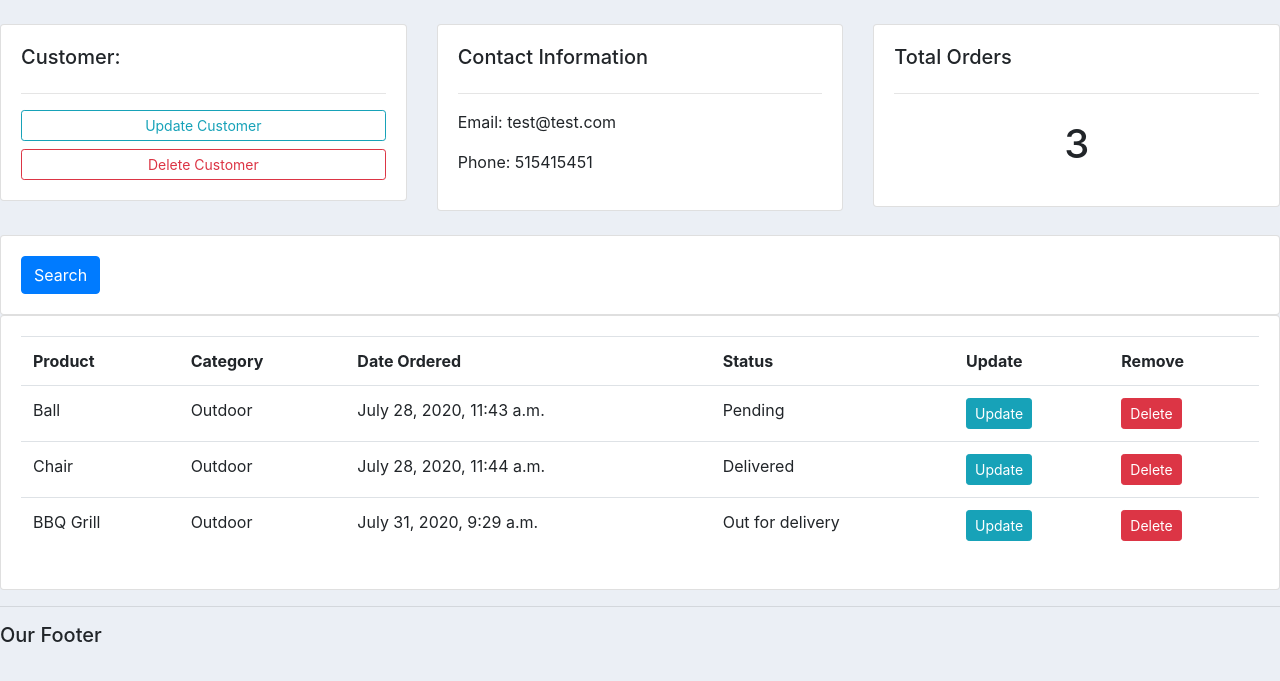
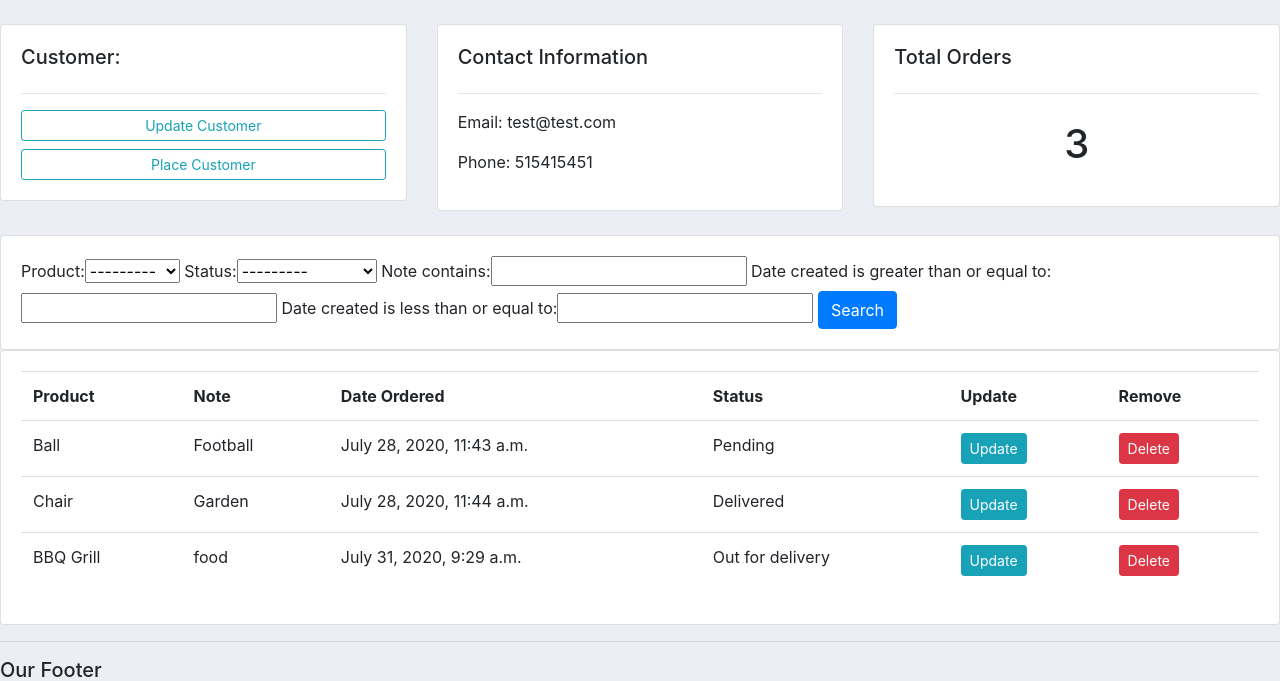
Before and after one commit to pritsorathiya5181/adminPanel, a Django app: page /customer/1/ in a window 1280 px wide. Shown: the part 74-755 px from the top of the page. Run offline with Django 3.2, Linux system fonts and the light colour scheme; data comes from the database, SQL or seed files in the repository; both versions use the stored data as it was after the commit; some libraries are stand-ins or nearby versions.

Commit message:
add filter form

```diff
--- /dev/null
+++ b/accounts/filters.py
@@ -0,0 +1,13 @@
+import django_filters
+from django_filters import DateFilter, CharFilter
+
+from .models import *
+
+class OrderFilter(django_filters.FilterSet):
+    start_date = DateFilter(field_name='date_created', lookup_expr='gte')
+    end_date = DateFilter(field_name='date_created', lookup_expr='lte')
+    note = CharFilter(field_name='note', lookup_expr='icontains')
+    class Meta:
+        model = Order
+        fields = '__all__'
+        exclude = ['date_created', 'customer']
--- a/accounts/models.py
+++ b/accounts/models.py
@@ -43,3 +43,4 @@ class Order(models.Model):
     product = models.ForeignKey(Product, null=True, on_delete=models.SET_NULL)
     date_created = models.DateTimeField(auto_now_add=True, null=True)
     status = models.CharField(max_length=200, null=True, choices=STATUS)
+    note = models.CharField(max_length=200, null=True)
--- a/accounts/templates/accounts/customer.html
+++ b/accounts/templates/accounts/customer.html
@@ -8,7 +8,7 @@
             <h5>Customer:</h5>
             <hr>
             <a class="btn btn-outline-info btn-sm btn-block" href="">Update Customer</a>
-            <a class="btn btn-outline-danger btn-sm btn-block" href="">Delete Customer</a>
+            <a class="btn btn-outline-info btn-sm btn-block" href="{% url 'create_order' customer.id %}">Place Customer</a>
         </div>
     </div>
 
@@ -35,6 +35,7 @@
     <div class="col">
         <div class="card card-body">
             <form method="get">
+                {{myfilter.form}}
                 <button class="btn btn-primary" type="submit">Search</button>
             </form>
         </div>
@@ -47,16 +48,18 @@
             <table class="table">
                 <tr>
                     <th>Product</th>
-                    <th>Category</th>
+                    <!-- <th>Category</th> -->
+                    <th>Note</th>
                     <th>Date Ordered</th>
                     <th>Status</th>
                     <th>Update</th>
                     <th>Remove</th>
                 </tr>
-                {% for o in order %}
+                {% for o in orders %}
                 <tr>
                     <td>{{o.product}}</td>
-                    <td>{{o.product.category}}</td>
+                    <!-- <td>{{o.product.category}}</td> -->
+                    <td>{{o.note}}</td>
                     <td>{{o.date_created}}</td>
                     <td>{{o.status}}</td>
                     <td><a class="btn btn-sm btn-info" href="{% url 'update_order' o.id %}">Update</a></td>
--- a/accounts/templates/accounts/dashboard.html
+++ b/accounts/templates/accounts/dashboard.html
@@ -29,7 +29,7 @@
         <h5>LAST 5 ORDERS</h5>
         <hr>
         <div class="card card-body">
-            <a class="btn btn-primary btn-sm btn-block" href="/create_order">Create Order</a>
+
             <table class="table table-sm">
                 <tr>
                     <th>Product</th>
--- a/accounts/templates/accounts/orders_form.html
+++ b/accounts/templates/accounts/orders_form.html
@@ -4,7 +4,8 @@
     <div class="col-md-6">
         <div class="card card-body">
             <form action="" method="POST">
-                {% csrf_token %} {{form}}
+                {% csrf_token %} {{formSet.management_form}} {% for form in formSet %} {{form}}
+                <hr> {% endfor %}
                 <input type="submit" name="Submit">
             </form>
         </div>
--- a/accounts/urls.py
+++ b/accounts/urls.py
@@ -6,8 +6,8 @@ urlpatterns = [
     path("products/", views.products, name="products"),
     path("customer/<str:pk_test>/", views.customer, name="customer"),
 
-    path("create_order/", views.createOrder, name="create_order"),
-    path("update_order/<str:pk>", views.updateOrder, name="update_order"),
-    path("delete_order/<str:pk>", views.deleteOrder, name="delete_order"),
+    path("create_order/<str:pk>/", views.createOrder, name="create_order"),
+    path("update_order/<str:pk>/", views.updateOrder, name="update_order"),
+    path("delete_order/<str:pk>/", views.deleteOrder, name="delete_order"),
 
 ]
--- a/accounts/views.py
+++ b/accounts/views.py
@@ -1,7 +1,9 @@
 from django.shortcuts import render, redirect
 from django.http import HttpResponse
+from django.forms import inlineformset_factory
 from accounts.models import *
 from .forms import OrderFrom
+from .filters import OrderFilter
 
 # Create your views here.
 def home(request):
@@ -28,39 +30,55 @@ def products(request):
 
 def customer(request, pk_test):
     customer = Customer.objects.get(id=pk_test)
-    order = customer.order_set.all()
-    order_count = order.count()
-    context = {"customer": customer, "order": order, "order_count": order_count}
+    orders = customer.order_set.all()
+    order_count = orders.count()
+
+    myfilter = OrderFilter(request.GET, queryset=orders)
+    orders = myfilter.qs
+
+    context = {
+        "customer": customer,
+        "orders": orders,
+        "order_count": order_count,
+        "myfilter": myfilter
+    }
     # return HttpResponse('Customer')
     return render(request, "accounts/customer.html", context)
 
 
-def createOrder(request):
-    form = OrderFrom()
+def createOrder(request, pk):
+    OrderFormSet = inlineformset_factory(
+        Customer, Order, fields=("product", "status"), extra=5
+    )
+    customer = Customer.objects.get(id=pk)
+    # form = OrderFrom(initial={'customer': customer})
+    formSet = OrderFormSet(queryset=Order.objects.none(), instance=customer)
     if request.method == "POST":
         print("Printing POST request:", request.POST)
-        form = OrderFrom(request.POST)
-        if form.is_valid():
-            form.save()
+        # form = OrderFrom(request.POST)
+        formSet = OrderFormSet(request.POST, instance=customer)
+        if formSet.is_valid():
+            formSet.save()
             return redirect("/")
 
-    context = {"form": form}
+    context = {"formSet": formSet}
     return render(request, "accounts/orders_form.html", context)
 
 
 def updateOrder(request, pk):
     order = Order.objects.get(id=pk)
-    form = OrderFrom(instance=order)
+    formSet = OrderFrom(instance=order)
 
     if request.method == "POST":
         print("Printing POST request:", request.POST)
-        form = OrderFrom(request.POST, instance=order)
-        if form.is_valid():
-            form.save()
+        formSet = OrderFrom(request.POST, instance=order)
+        if formSet.is_valid():
+            formSet.save()
             return redirect("/")
 
-    context = {"form": form}
+    context = {"formSet": formSet}
     return render(request, "accounts/orders_form.html", context)
+
 
 def deleteOrder(request, pk):
     order = Order.objects.get(id=pk)
@@ -68,5 +86,5 @@ def deleteOrder(request, pk):
         order.delete()
         return redirect("/")
 
-    context = {'item': order}
+    context = {"item": order}
     return render(request, "accounts/delete.html", context)
--- a/prj1/settings.py
+++ b/prj1/settings.py
@@ -38,7 +38,9 @@ INSTALLED_APPS = [
     'django.contrib.messages',
     'django.contrib.staticfiles',
 
-    'accounts'
+    'accounts',
+
+    'django_filters',
 ]
 
 MIDDLEWARE = [
```
Also changed, not shown: accounts/migrations/0004_order_note.py (added), db.sqlite3.
